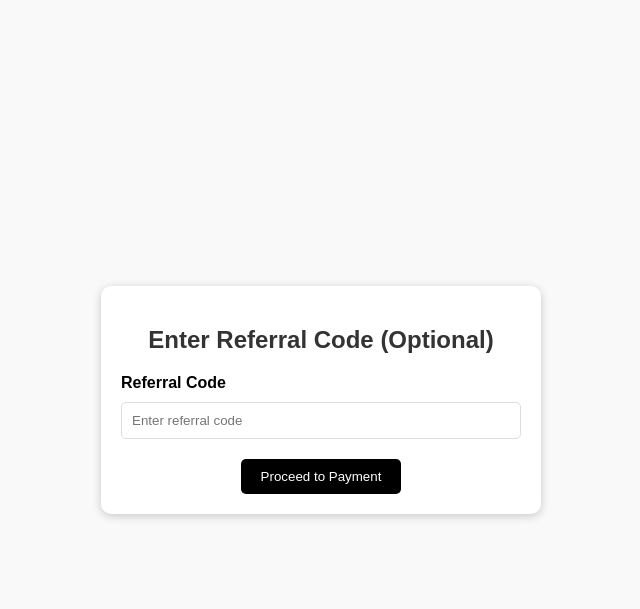
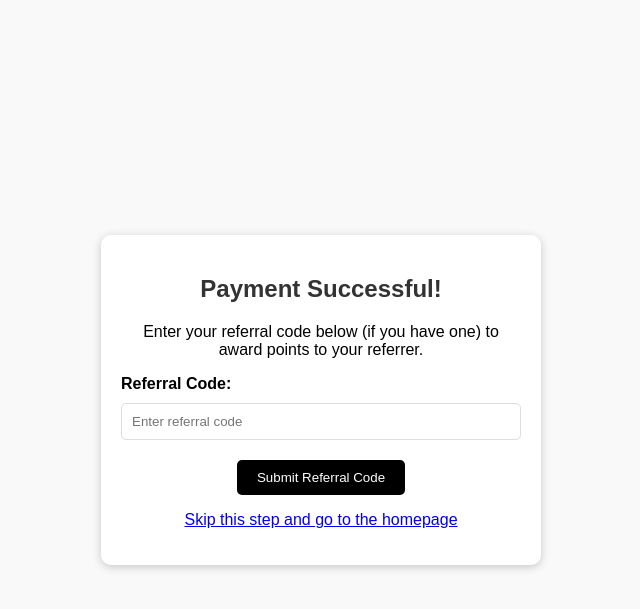
Before and after one commit to 28Yadav/NextLevelsTrades, a Flask app: template templates/nowpayments_redirect.html in a window 1280 px wide. Shown: the top 609 px of the page, without its empty margins (319-959 px from the left). Run offline with Flask 3, Linux system fonts and the light colour scheme; the template is opened without the code that fills it, so the values that code supplies are empty.

Commit message:
Update nowpayments_redirect.html

```diff
--- a/templates/nowpayments_redirect.html
+++ b/templates/nowpayments_redirect.html
@@ -3,25 +3,44 @@
 <head>
     <meta charset="UTF-8">
     <meta name="viewport" content="width=device-width, initial-scale=1.0">
-    <title>Proceed to Payment</title>
+    <title>Payment Successful</title>
     <style>
         body {
-            font-family: Arial, sans-serif; background-color: #f9f9f9; margin: 0;
-            display: flex; justify-content: center; align-items: center; height: 100vh;
+            font-family: Arial, sans-serif;
+            background-color: #f9f9f9;
+            margin: 0;
+            display: flex;
+            justify-content: center;
+            align-items: center;
+            height: 100vh;
         }
         .container {
-            background-color: white; padding: 20px; border-radius: 10px;
-            box-shadow: 0 2px 10px rgba(0, 0, 0, 0.2); width: 100%; max-width: 400px; text-align: center;
+            background-color: white;
+            padding: 20px;
+            border-radius: 10px;
+            box-shadow: 0 2px 10px rgba(0, 0, 0, 0.2);
+            width: 100%;
+            max-width: 400px;
+            text-align: center;
         }
         h2 { margin-bottom: 20px; color: #333; }
         label { font-weight: bold; display: block; margin-bottom: 10px; text-align: left; }
         input[type="text"] {
-            width: 100%; padding: 10px; margin-bottom: 20px; border: 1px solid #ddd;
-            border-radius: 5px; box-sizing: border-box;
+            width: 100%;
+            padding: 10px;
+            margin-bottom: 20px;
+            border: 1px solid #ddd;
+            border-radius: 5px;
+            box-sizing: border-box;
         }
         button {
-            background-color: black; color: white; border: none; padding: 10px 20px;
-            border-radius: 5px; cursor: pointer; transition: background-color 0.3s;
+            background-color: hsl(0, 0%, 0%);
+            color: white;
+            border: none;
+            padding: 10px 20px;
+            border-radius: 5px;
+            cursor: pointer;
+            transition: background-color 0.3s;
         }
         button:hover {
             background-color: #555;
@@ -30,12 +49,14 @@
 </head>
 <body>
     <div class="container">
-        <h2>Enter Referral Code (Optional)</h2>
-        <form action="{{ url_for('nowpayments_payment', plan=plan) }}" method="POST">
-            <label for="referral_code">Referral Code</label>
+        <h2>Payment Successful!</h2>
+        <p>Enter your referral code below (if you have one) to award points to your referrer.</p>
+        <form method="POST">
+            <label for="referral_code">Referral Code:</label>
             <input type="text" name="referral_code" id="referral_code" placeholder="Enter referral code">
-            <button type="submit">Proceed to Payment</button>
+            <button type="submit">Submit Referral Code</button>
         </form>
+        <p><a href="{{ url_for('home') }}">Skip this step and go to the homepage</a></p>
     </div>
 </body>
 </html>
```
